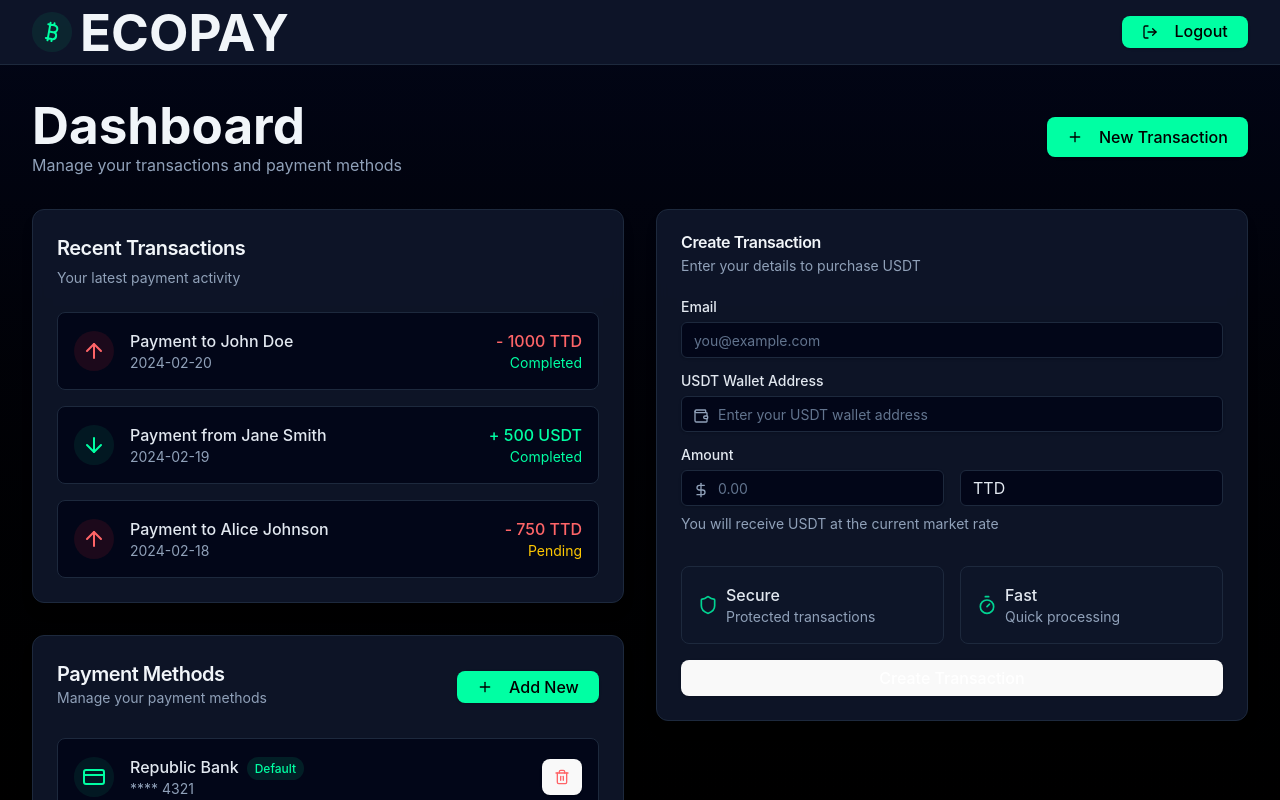
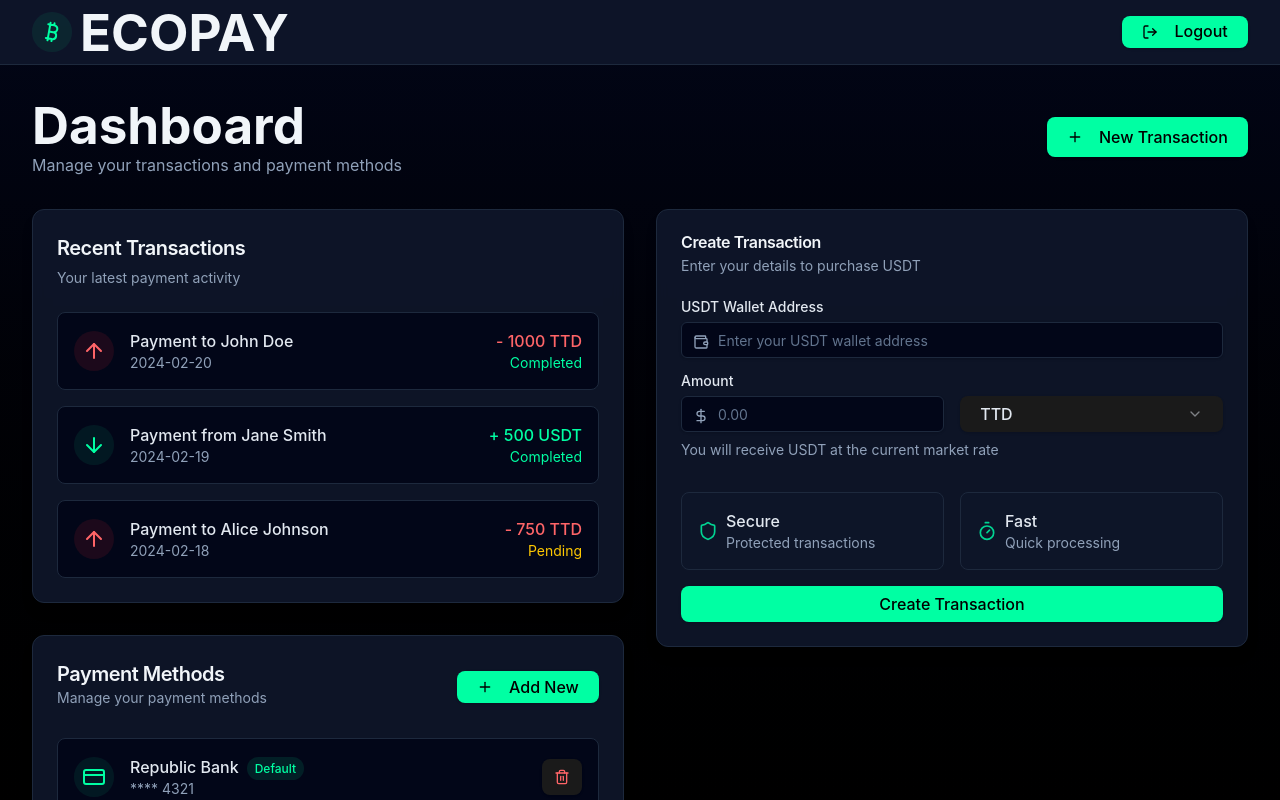
Before and after one commit to jonasgraterol/ecopay-vite, a React (Vite) app: page /dashboard in a window 1280 px wide. Shown: the top 800 px of the page. Built offline with nearby package versions, Linux system fonts and the light colour scheme.

Commit message:
dashboard dark theme

```diff
--- a/package.json
+++ b/package.json
@@ -11,6 +11,7 @@
   },
   "dependencies": {
     "@radix-ui/react-label": "^2.1.2",
+    "@radix-ui/react-select": "^2.1.6",
     "@radix-ui/react-slot": "^1.1.2",
     "@tailwindcss/vite": "^4.0.7",
     "@tanstack/react-router": "^1.109.2",
--- a/src/components/transactions/CreateTransactionForm.tsx
+++ b/src/components/transactions/CreateTransactionForm.tsx
@@ -3,15 +3,16 @@
 import { Card, CardContent, CardDescription, CardHeader, CardTitle } from "@/components/ui/card"
 import { Input } from "@/components/ui/input"
 import { Label } from "@/components/ui/label"
-import { ReactNode } from "react"
+import { Select, SelectContent, SelectItem, SelectTrigger, SelectValue } from "@/components/ui/select"
+import { ReactNode, useState } from "react"
 
 interface CreateTransactionFormProps {
   description?: ReactNode
   showFeatures?: boolean
   onSubmit?: (data: {
-    email: string
     walletAddress: string
     amount: string
+    currency: string
   }) => void
 }
 
@@ -20,15 +21,17 @@
   showFeatures = true,
   onSubmit
 }: CreateTransactionFormProps) {
+  const [currency, setCurrency] = useState('TTD')
+
   const handleSubmit = (e: React.FormEvent<HTMLFormElement>) => {
     e.preventDefault()
     const formData = new FormData(e.currentTarget)
 
     if (onSubmit) {
       onSubmit({
-        email: formData.get('email') as string,
         walletAddress: formData.get('walletAddress') as string,
-        amount: formData.get('amount') as string
+        amount: formData.get('amount') as string,
+        currency: currency
       })
     }
   }
@@ -44,20 +47,6 @@
       <CardContent>
         <form className="space-y-6" onSubmit={handleSubmit}>
           <div className="space-y-4">
-            <div className="grid gap-2">
-              <Label htmlFor="email" className="text-slate-200">
-                Email
-              </Label>
-              <Input
-                id="email"
-                name="email"
-                placeholder="you@example.com"
-                type="email"
-                className="border-slate-800 bg-slate-950 text-slate-200 placeholder:text-slate-500"
-                required
-              />
-            </div>
-
             <div className="grid gap-2">
               <Label htmlFor="walletAddress" className="text-slate-200">
                 USDT Wallet Address
@@ -87,9 +76,15 @@
                     required
                   />
                 </div>
-                <div className="flex items-center rounded-md border border-slate-800 bg-slate-950 px-3 text-slate-200">
-                  TTD
-                </div>
+                <Select value={currency} onValueChange={setCurrency}>
+                  <SelectTrigger className="border-slate-800 bg-slate-950 text-slate-200">
+                    <SelectValue placeholder="Select currency" />
+                  </SelectTrigger>
+                  <SelectContent className="border-slate-800 bg-slate-950 text-slate-200">
+                    <SelectItem value="TTD">TTD</SelectItem>
+                    <SelectItem value="USD">USD</SelectItem>
+                  </SelectContent>
+                </Select>
               </div>
               <p className="text-sm text-slate-400">You will receive USDT at the current market rate</p>
             </div>
@@ -115,7 +110,12 @@
 
             <Button
               type="submit"
-              className="w-full bg-emerald-500 text-white hover:bg-emerald-600"
+              style={{
+                backgroundColor: '#00FFA3',
+                color: '#000',
+                fontWeight: 500,
+              }}
+              className="w-full bg-emerald-500 text-white hover:bg-[#00FFA3]/90"
             >
               Create Transaction
             </Button>
--- /dev/null
+++ b/src/components/ui/select.tsx
@@ -0,0 +1,157 @@
+import * as React from "react"
+import * as SelectPrimitive from "@radix-ui/react-select"
+import { Check, ChevronDown, ChevronUp } from "lucide-react"
+
+import { cn } from "@/lib/utils"
+
+const Select = SelectPrimitive.Root
+
+const SelectGroup = SelectPrimitive.Group
+
+const SelectValue = SelectPrimitive.Value
+
+const SelectTrigger = React.forwardRef<
+  React.ElementRef<typeof SelectPrimitive.Trigger>,
+  React.ComponentPropsWithoutRef<typeof SelectPrimitive.Trigger>
+>(({ className, children, ...props }, ref) => (
+  <SelectPrimitive.Trigger
+    ref={ref}
+    className={cn(
+      "flex h-9 w-full items-center justify-between whitespace-nowrap rounded-md border border-input bg-transparent px-3 py-2 text-sm shadow-sm ring-offset-background placeholder:text-muted-foreground focus:outline-none focus:ring-1 focus:ring-ring disabled:cursor-not-allowed disabled:opacity-50 [&>span]:line-clamp-1",
+      className
+    )}
+    {...props}
+  >
+    {children}
+    <SelectPrimitive.Icon asChild>
+      <ChevronDown className="h-4 w-4 opacity-50" />
+    </SelectPrimitive.Icon>
+  </SelectPrimitive.Trigger>
+))
+SelectTrigger.displayName = SelectPrimitive.Trigger.displayName
+
+const SelectScrollUpButton = React.forwardRef<
+  React.ElementRef<typeof SelectPrimitive.ScrollUpButton>,
+  React.ComponentPropsWithoutRef<typeof SelectPrimitive.ScrollUpButton>
+>(({ className, ...props }, ref) => (
+  <SelectPrimitive.ScrollUpButton
+    ref={ref}
+    className={cn(
+      "flex cursor-default items-center justify-center py-1",
+      className
+    )}
+    {...props}
+  >
+    <ChevronUp className="h-4 w-4" />
+  </SelectPrimitive.ScrollUpButton>
+))
+SelectScrollUpButton.displayName = SelectPrimitive.ScrollUpButton.displayName
+
+const SelectScrollDownButton = React.forwardRef<
+  React.ElementRef<typeof SelectPrimitive.ScrollDownButton>,
+  React.ComponentPropsWithoutRef<typeof SelectPrimitive.ScrollDownButton>
+>(({ className, ...props }, ref) => (
+  <SelectPrimitive.ScrollDownButton
+    ref={ref}
+    className={cn(
+      "flex cursor-default items-center justify-center py-1",
+      className
+    )}
+    {...props}
+  >
+    <ChevronDown className="h-4 w-4" />
+  </SelectPrimitive.ScrollDownButton>
+))
+SelectScrollDownButton.displayName =
+  SelectPrimitive.ScrollDownButton.displayName
+
+const SelectContent = React.forwardRef<
+  React.ElementRef<typeof SelectPrimitive.Content>,
+  React.ComponentPropsWithoutRef<typeof SelectPrimitive.Content>
+>(({ className, children, position = "popper", ...props }, ref) => (
+  <SelectPrimitive.Portal>
+    <SelectPrimitive.Content
+      ref={ref}
+      className={cn(
+        "relative z-50 max-h-96 min-w-[8rem] overflow-hidden rounded-md border bg-popover text-popover-foreground shadow-md data-[state=open]:animate-in data-[state=closed]:animate-out data-[state=closed]:fade-out-0 data-[state=open]:fade-in-0 data-[state=closed]:zoom-out-95 data-[state=open]:zoom-in-95 data-[side=bottom]:slide-in-from-top-2 data-[side=left]:slide-in-from-right-2 data-[side=right]:slide-in-from-left-2 data-[side=top]:slide-in-from-bottom-2",
+        position === "popper" &&
+          "data-[side=bottom]:translate-y-1 data-[side=left]:-translate-x-1 data-[side=right]:translate-x-1 data-[side=top]:-translate-y-1",
+        className
+      )}
+      position={position}
+      {...props}
+    >
+      <SelectScrollUpButton />
+      <SelectPrimitive.Viewport
+        className={cn(
+          "p-1",
+          position === "popper" &&
+            "h-[var(--radix-select-trigger-height)] w-full min-w-[var(--radix-select-trigger-width)]"
+        )}
+      >
+        {children}
+      </SelectPrimitive.Viewport>
+      <SelectScrollDownButton />
+    </SelectPrimitive.Content>
+  </SelectPrimitive.Portal>
+))
+SelectContent.displayName = SelectPrimitive.Content.displayName
+
+const SelectLabel = React.forwardRef<
+  React.ElementRef<typeof SelectPrimitive.Label>,
+  React.ComponentPropsWithoutRef<typeof SelectPrimitive.Label>
+>(({ className, ...props }, ref) => (
+  <SelectPrimitive.Label
+    ref={ref}
+    className={cn("px-2 py-1.5 text-sm font-semibold", className)}
+    {...props}
+  />
+))
+SelectLabel.displayName = SelectPrimitive.Label.displayName
+
+const SelectItem = React.forwardRef<
+  React.ElementRef<typeof SelectPrimitive.Item>,
+  React.ComponentPropsWithoutRef<typeof SelectPrimitive.Item>
+>(({ className, children, ...props }, ref) => (
+  <SelectPrimitive.Item
+    ref={ref}
+    className={cn(
+      "relative flex w-full cursor-default select-none items-center rounded-sm py-1.5 pl-2 pr-8 text-sm outline-none focus:bg-accent focus:text-accent-foreground data-[disabled]:pointer-events-none data-[disabled]:opacity-50",
+      className
+    )}
+    {...props}
+  >
+    <span className="absolute right-2 flex h-3.5 w-3.5 items-center justify-center">
+      <SelectPrimitive.ItemIndicator>
+        <Check className="h-4 w-4" />
+      </SelectPrimitive.ItemIndicator>
+    </span>
+    <SelectPrimitive.ItemText>{children}</SelectPrimitive.ItemText>
+  </SelectPrimitive.Item>
+))
+SelectItem.displayName = SelectPrimitive.Item.displayName
+
+const SelectSeparator = React.forwardRef<
+  React.ElementRef<typeof SelectPrimitive.Separator>,
+  React.ComponentPropsWithoutRef<typeof SelectPrimitive.Separator>
+>(({ className, ...props }, ref) => (
+  <SelectPrimitive.Separator
+    ref={ref}
+    className={cn("-mx-1 my-1 h-px bg-muted", className)}
+    {...props}
+  />
+))
+SelectSeparator.displayName = SelectPrimitive.Separator.displayName
+
+export {
+  Select,
+  SelectGroup,
+  SelectValue,
+  SelectTrigger,
+  SelectContent,
+  SelectLabel,
+  SelectItem,
+  SelectSeparator,
+  SelectScrollUpButton,
+  SelectScrollDownButton,
+}
--- a/src/index.css
+++ b/src/index.css
@@ -60,7 +60,7 @@
   outline: 4px auto -webkit-focus-ring-color;
 }
 
-@media (prefers-color-scheme: light) {
+@media (prefers-color-scheme: dark) {
   :root {
     color: #213547;
     background-color: #ffffff;
```
Also changed, not shown: 1 other file (tests, documents, lock files or other folders).
